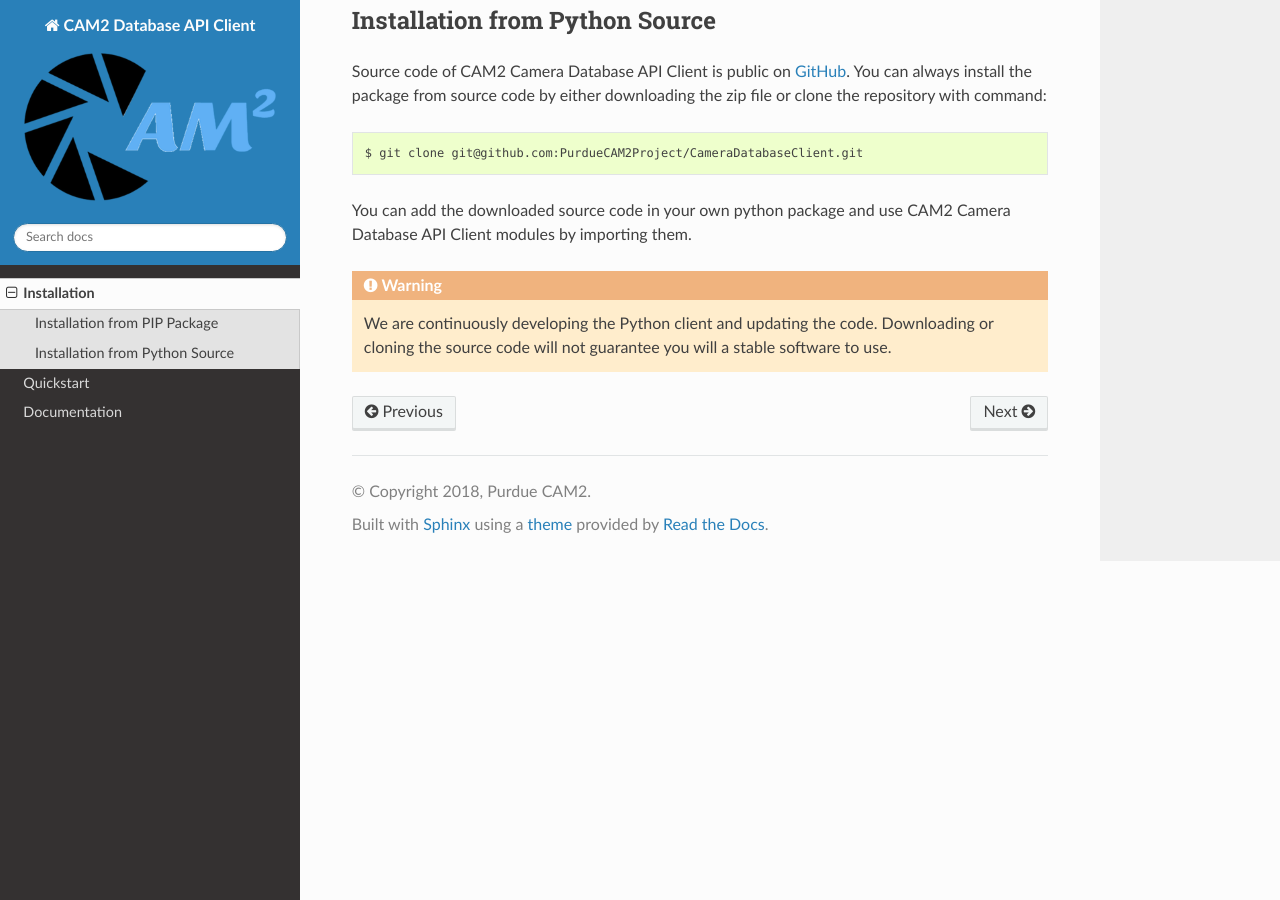
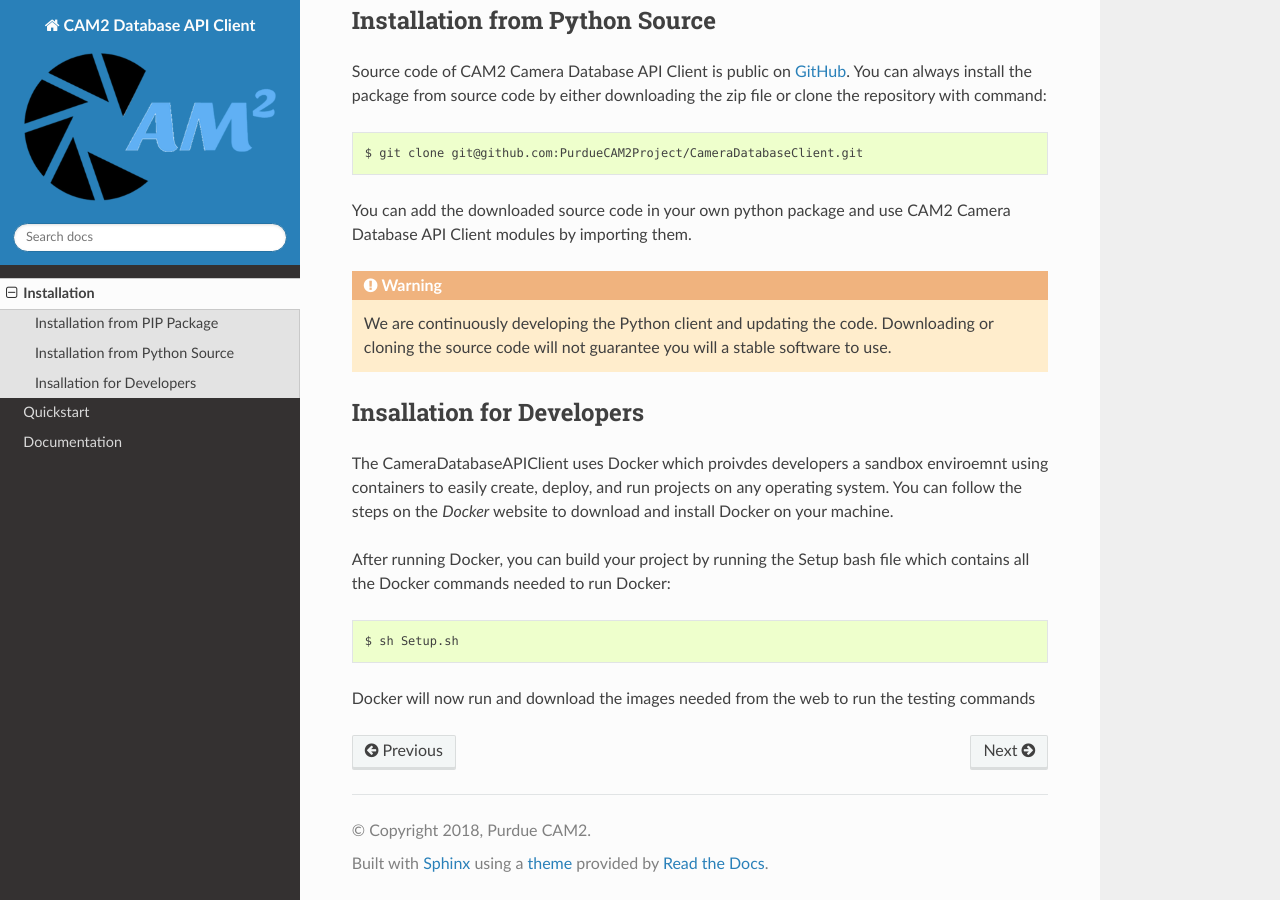
Before and after one commit to PurdueCAM2Project/CameraDatabaseClient, a Sphinx documentation site: the page built from source/INSTALL.rst, in a window 1280 px wide and 900 px high, scrolled down 537 px. Built offline with Sphinx 7.4.7 and the Read the Docs theme 2.0.0, drawn with Linux system fonts in a browser that asks for light colours.

Commit message:
Docker documentation on INSTALL.rst
Added documentation on how to use Docker on the CameraDatabaseAPIClient for developers

```diff
--- a/source/INSTALL.rst
+++ b/source/INSTALL.rst
@@ -40,3 +40,16 @@
 
 
 	We are continuously developing the Python client and updating the code. Downloading or cloning the source code will not guarantee you will a stable software to use.
+
+Insallation for Developers
+---------------------------------
+
+The CameraDatabaseAPIClient uses Docker which proivdes developers a sandbox enviroemnt using containers to easily create, deploy, and run projects on any operating system. You can follow the steps on the *Docker* website to download and install Docker on your machine.
+
+After running Docker, you can build your project by running the Setup bash file which contains all the Docker commands needed to run Docker:
+
+::
+
+	$ sh Setup.sh
+
+Docker will now run and download the images needed from the web to run the testing commands
```
